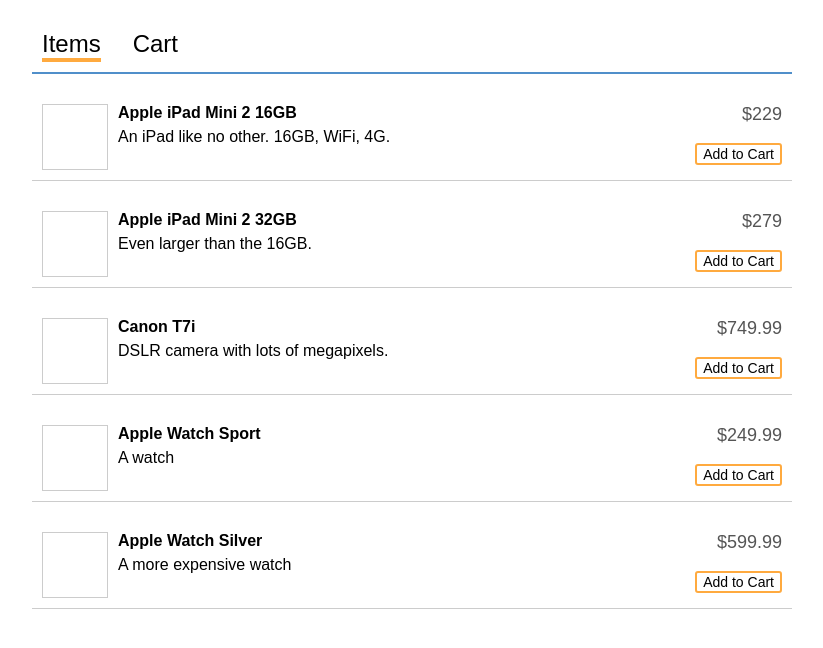
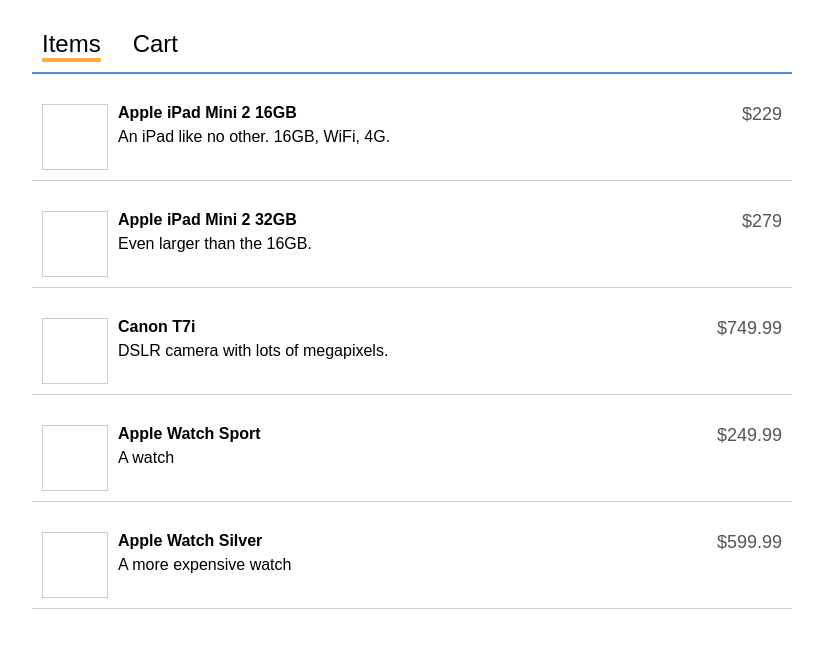
Before and after one commit to mengdage/shopper, a React (Create React App) app: page / in a window 1280 px wide. Shown: the top 648 px of the page, without its empty margins (228-1051 px from the left). Built offline with nearby package versions, Linux system fonts and the light colour scheme; the HTML template or start-up script is replaced by a standard one.

Commit message:
refactor Item component to accept a children component

```diff
--- a/src/Item.js
+++ b/src/Item.js
@@ -2,7 +2,7 @@
 import PropTypes from 'prop-types';
 import './Item.css';
 
-function Item({item, onAddToCart}) {
+function Item({item, children}) {
   return (
     <div className='item'>
       <div className='item-left'>
@@ -18,12 +18,7 @@
         <div className='item-price'>
           ${item.price}
         </div>
-        <button
-          className='item-addToCart'
-          onClick={onAddToCart}
-        >
-          Add to Cart
-        </button>
+        {children}
       </div>
     </div>
   );
@@ -32,7 +27,7 @@
 
 Item.propTypes = {
   item: PropTypes.object.isRequired,
-  onAddToCart: PropTypes.func.isRequired
+  children: PropTypes.node
 };
 
 export default Item;
```
